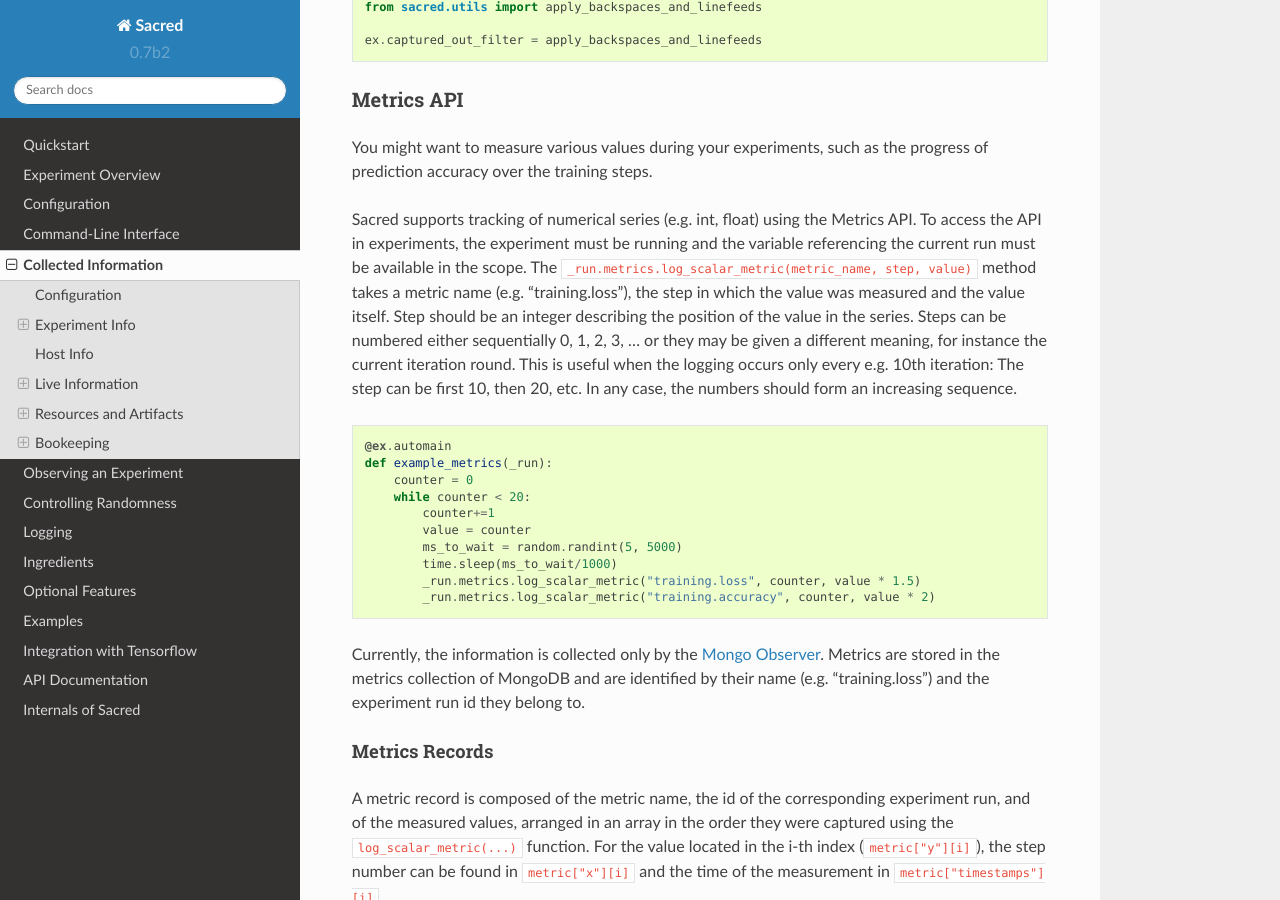
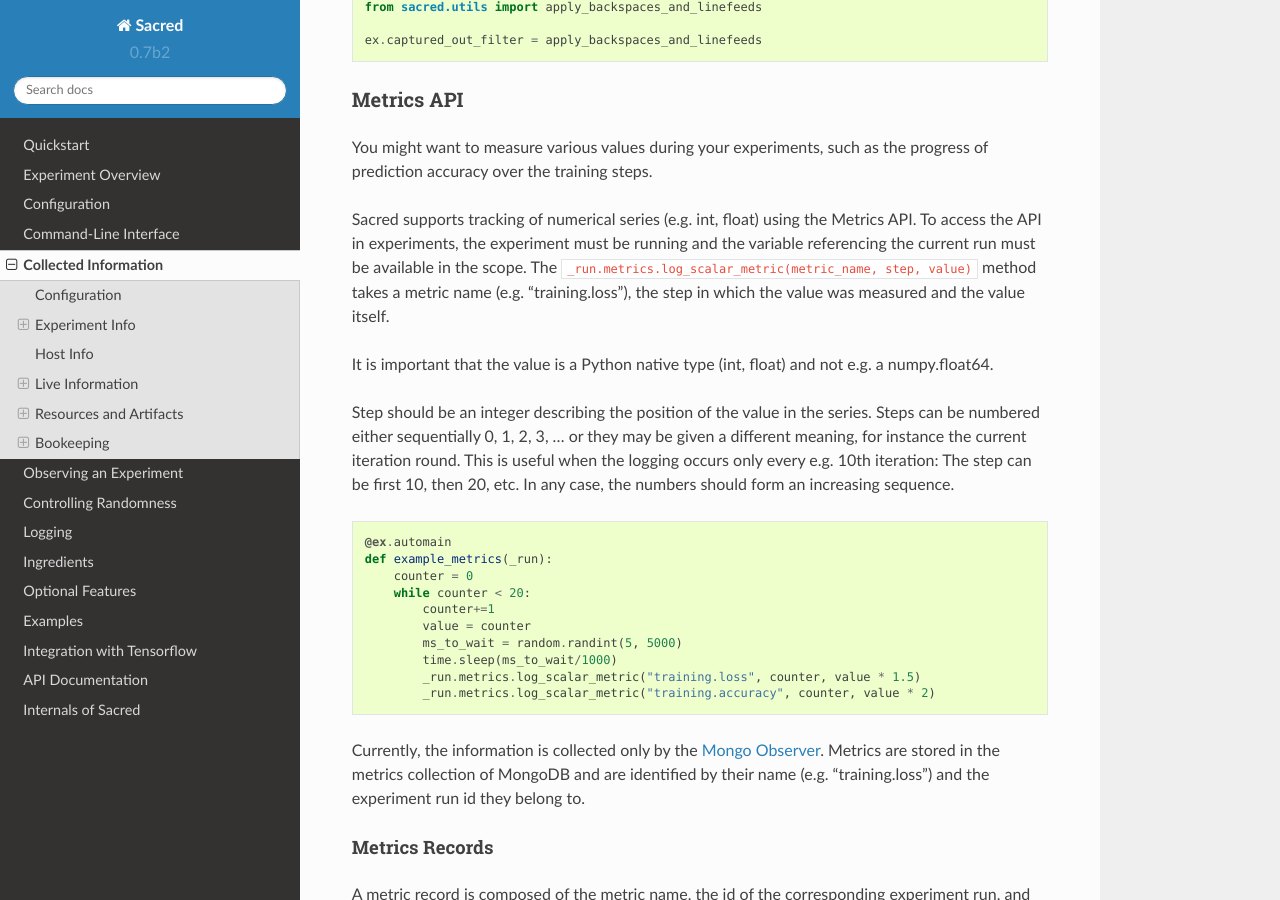
Before and after one commit to IDSIA/sacred, a Sphinx documentation site: the page built from docs/collected_information.rst, in a window 1280 px wide and 900 px high, scrolled down 2831 px. Built offline with Sphinx 7.4.7 and the Read the Docs theme 2.0.0, drawn with Linux system fonts in a browser that asks for light colours.

Commit message:
Add note: a metric value must be a Python native type

```diff
--- a/docs/collected_information.rst
+++ b/docs/collected_information.rst
@@ -153,6 +153,9 @@ Sacred supports tracking of numerical series (e.g. int, float) using the Metrics
 To access the API in experiments, the experiment must be running and the variable referencing the current run
 must be available in the scope. The ``_run.metrics.log_scalar_metric(metric_name, step, value)`` method takes
 a metric name (e.g. "training.loss"), the step in which the value was measured and the value itself.
+
+It is important that the value is a Python native type (int, float) and not e.g. a numpy.float64.
+
 Step should be an integer describing the position of the value in the series. Steps can be numbered either sequentially
 0, 1, 2, 3, ... or they may be given a different meaning, for instance the current iteration round. This is useful
 when the logging occurs only every e.g. 10th iteration: The step can be first 10, then 20, etc.
```
